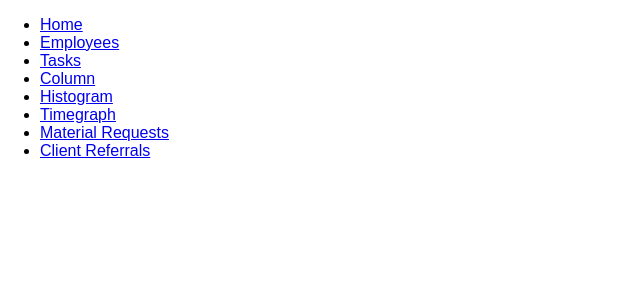
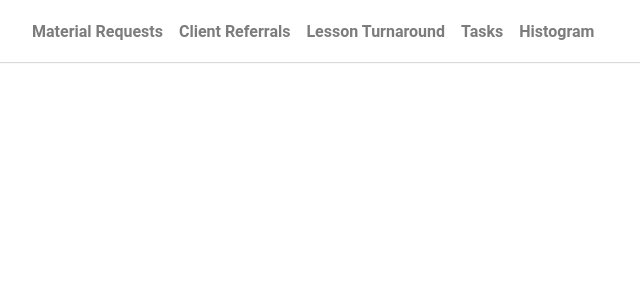
Before and after one commit to danielpowell4/ridge, a React (Create React App) app: page /ridge/lesson-turnaround in a window 1280 px wide. Shown: the top 300 px of the page, without its empty margins (0-640 px from the left). Built offline with nearby package versions, Linux system fonts and the light colour scheme.

Commit message:
Update nav, hiding ~dead pages

```diff
--- a/src/App.css
+++ b/src/App.css
@@ -1,3 +1,18 @@
+body {
+  font-family: Roboto, "Helvetica Neue", Helvetica, sans-serif;
+}
+
 .App {
   text-align: center;
 }
+
+nav a {
+  padding: 0.5rem;
+  text-decoration: none;
+  font-weight: bold;
+  color: #7d7b7b;
+}
+
+nav a.active {
+  color: #141942;
+}
--- a/src/App.js
+++ b/src/App.js
@@ -18,15 +18,16 @@ const App = _ => (
   <Router>
     <div style={{ marginBottom: "2rem" }}>
       <MainMenu />
-
+      <main style={{ padding: "1rem 0" }}>
         <Route path="/employees" component={Employees} />
         <Route path="/tasks" component={Tasks} />
         <Route path="/column" component={Column} />
         <Route path="/histogram" component={Histogram} />
-      <Route path="/timegraph" component={Timegraph} />
+        <Route path="/lesson-turnaround" component={Timegraph} />
         <Route path="/material-requests" component={MaterialRequests} />
         <Route path="/referrals" component={Referrals} />
         <Route exact path="/" component={Landing} />
+      </main>
     </div>
   </Router>
 );
--- a/src/components/MainMenu.js
+++ b/src/components/MainMenu.js
@@ -1,35 +1,32 @@
 import React from "react";
-import { Link } from "react-router-dom";
+import { NavLink } from "react-router-dom";
 
 const Menu = _ => (
-  <div className="menu-container">
-    <ul>
-      <li>
-        <Link to="/">Home</Link>
-      </li>
-      <li>
-        <Link to="/employees">Employees</Link>
-      </li>
-      <li>
-        <Link to="/tasks">Tasks</Link>
-      </li>
-      <li>
-        <Link to="/column">Column</Link>
-      </li>
-      <li>
-        <Link to="/histogram">Histogram</Link>
-      </li>
-      <li>
-        <Link to="/timegraph">Timegraph</Link>
-      </li>
-      <li>
-        <Link to="/material-requests">Material Requests</Link>
-      </li>
-      <li>
-        <Link to="/referrals">Client Referrals</Link>
-      </li>
-    </ul>
-  </div>
+  <nav
+    style={{
+      padding: ".85rem 1.5rem",
+      boxShadow: "0 1px 1px rgba(0,0,0,.15)",
+      backgroundColor: "#fff",
+      display: "flex",
+      alignItems: "center"
+    }}
+  >
+    <NavLink activeClassName="active" to="/material-requests">
+      Material Requests
+    </NavLink>
+    <NavLink activeClassName="active" to="/referrals">
+      Client Referrals
+    </NavLink>
+    <NavLink activeClassName="active" to="/lesson-turnaround">
+      Lesson Turnaround
+    </NavLink>
+    <NavLink activeClassName="active" to="/tasks">
+      Tasks
+    </NavLink>
+    <NavLink activeClassName="active" to="/histogram">
+      Histogram
+    </NavLink>
+  </nav>
 );
 
 export default Menu;
```
Also changed, not shown: src/lib/referralData.js. Lines whose indentation alone changed are shown as unchanged.
